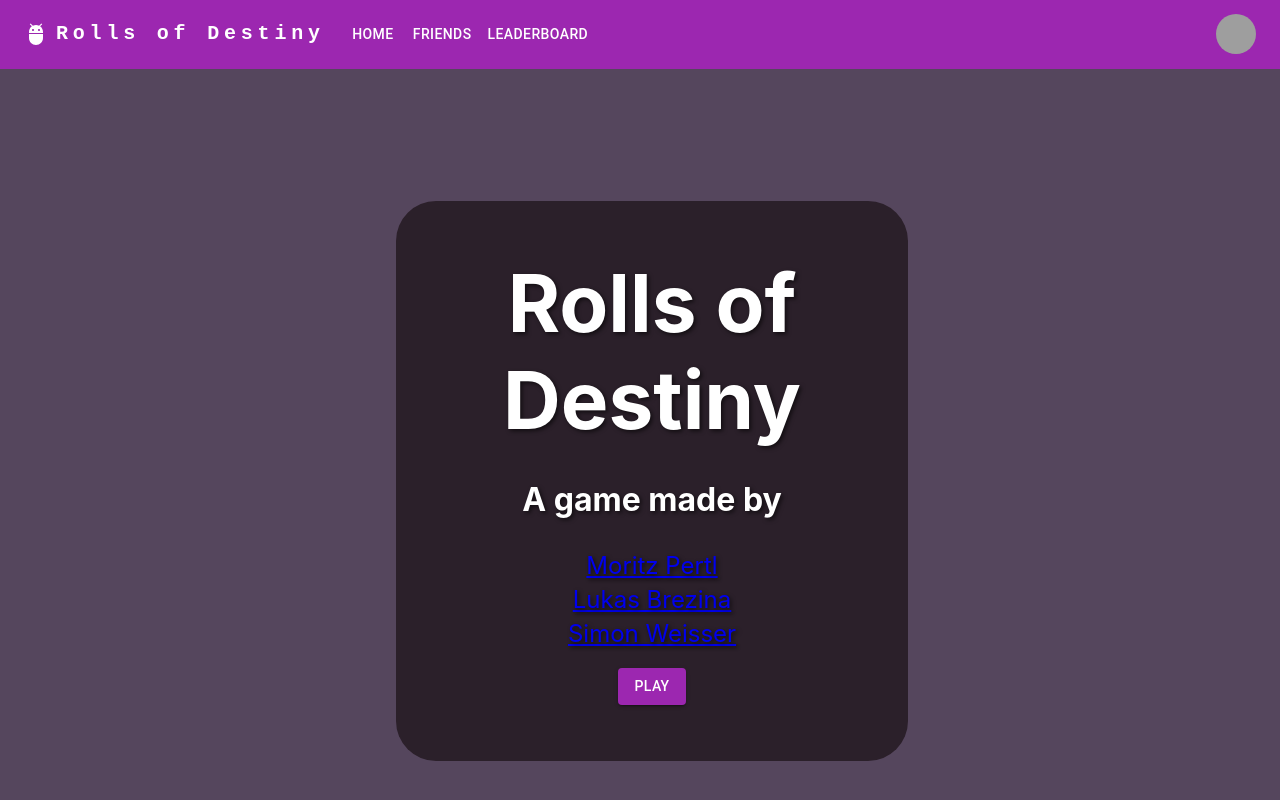
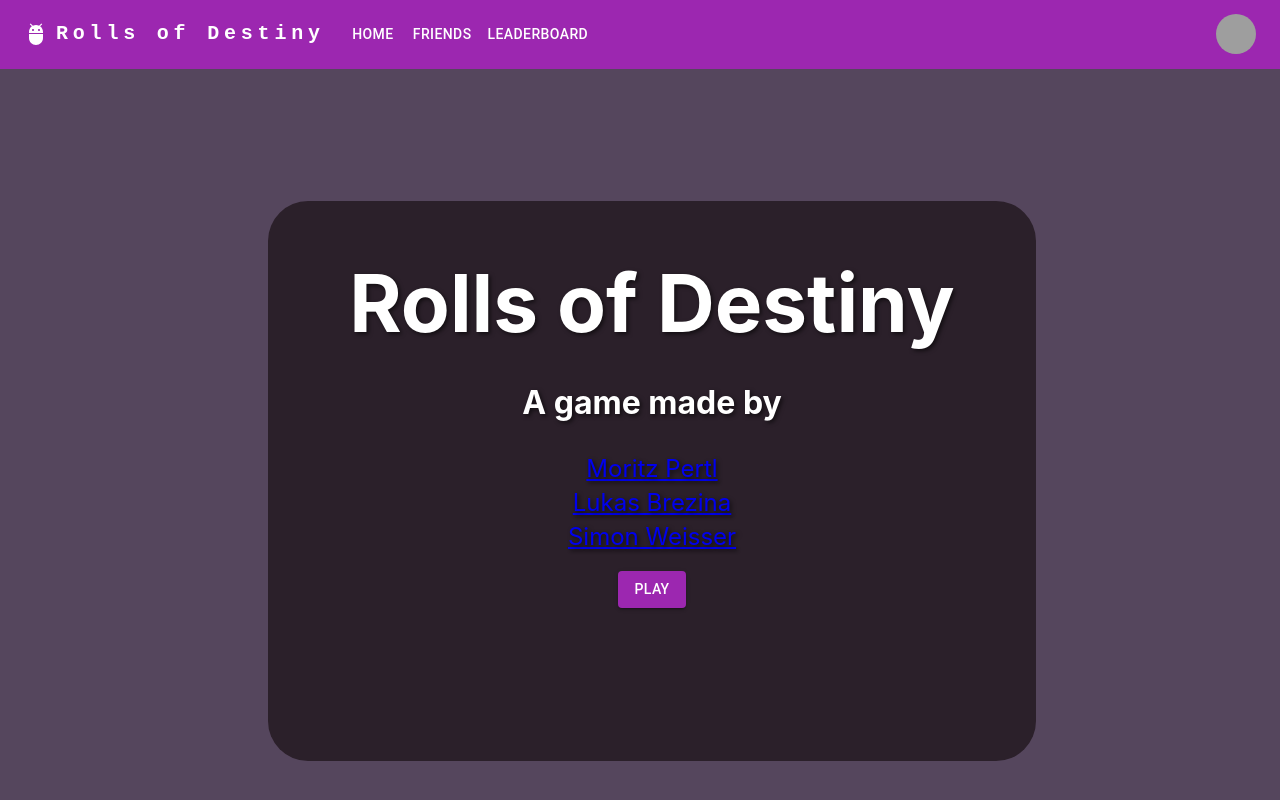
Before and after one commit to Ign1tz/RollsOfDestiny, a React (Create React App) app in the folder ReactServer/rolls-of-destiny/: page / in a window 1280 px wide. Shown: the top 800 px of the page. Built offline with nearby package versions, Linux system fonts and the light colour scheme; grey boxes are pictures that could not be loaded.

Commit message:
small home.css change

```diff
--- a/ReactServer/rolls-of-destiny/src/css/Home.css
+++ b/ReactServer/rolls-of-destiny/src/css/Home.css
@@ -14,14 +14,14 @@
 
 .textAndButtons {
     background-color: rgba(12, 3, 3, 0.56);
-    width:40%;
+    width:60%;
     height:70%;
     border-radius: 40px;
 }
 
 .homeText {
     color: white;
-    text-shadow: 2px 2px 4px rgba(0, 0, 0, 0.6); /* Add a subtle shadow to text for contrast */
+    text-shadow: 2px 2px 4px rgba(0, 0, 0, 0.6);
 }
 
 .homeText h1 {
```
